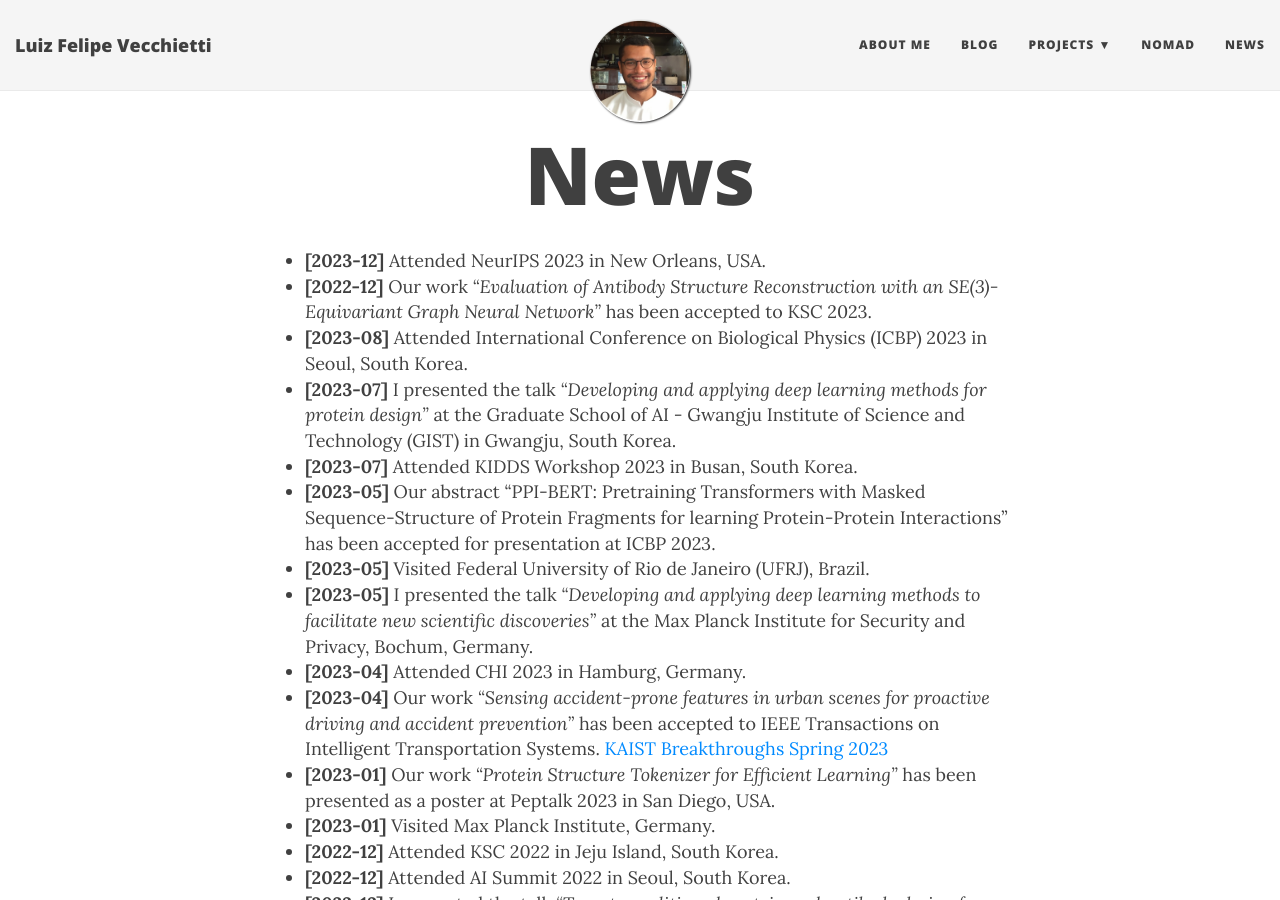
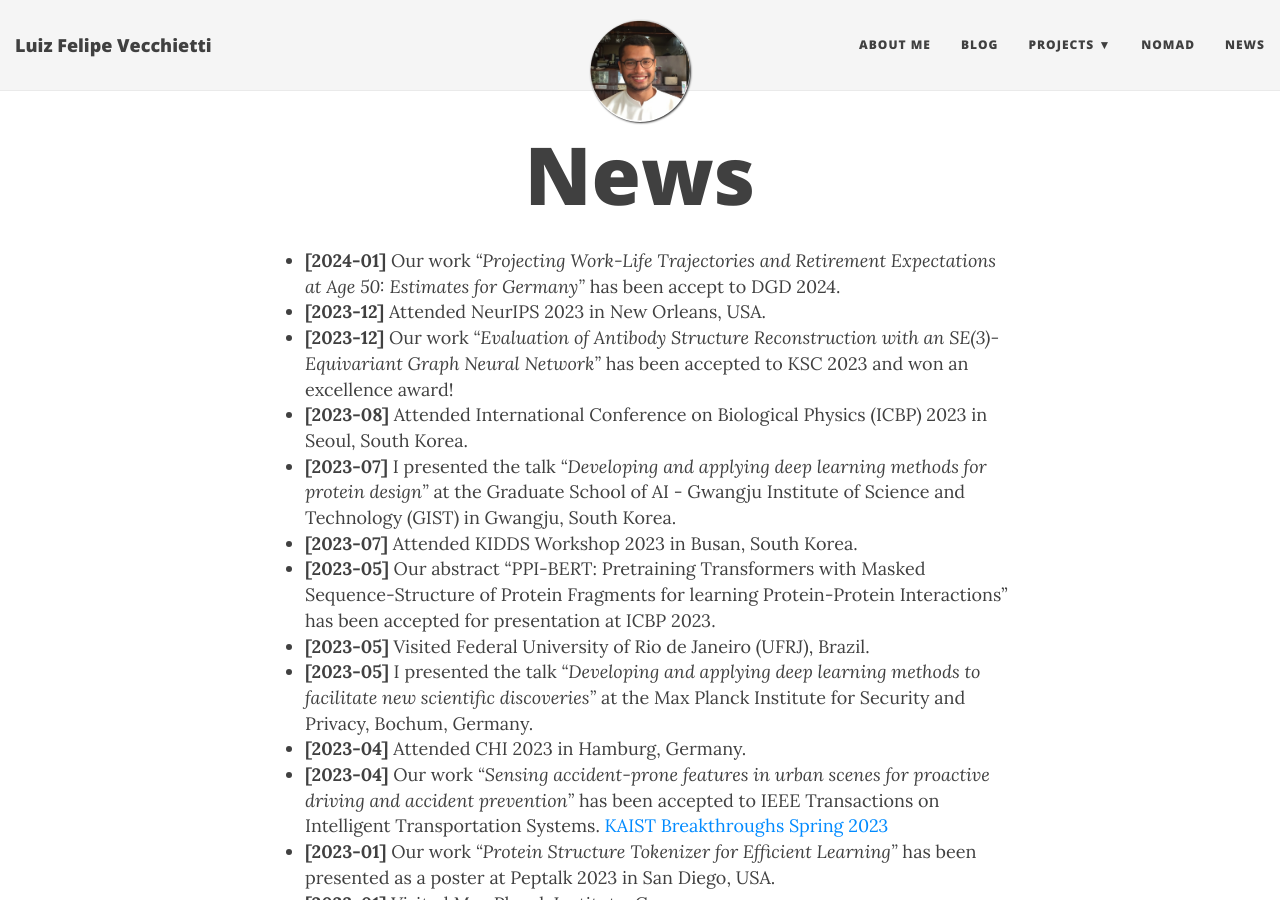
Before and after one commit to lfelipesv/lfelipesv.github.io, a Jekyll site: the page built from news.md, in a window 1280 px wide and 900 px high. Built offline with Jekyll 4.4.1, drawn with Linux system fonts in a browser that asks for light colours; nearby versions of some CDN libraries.

Commit message:
update news

```diff
--- a/news.md
+++ b/news.md
@@ -4,8 +4,9 @@ title: News
 subtitle:
 ---
 
+* **[2024-01]** Our work *"Projecting Work-Life Trajectories and Retirement Expectations at Age 50: Estimates for Germany"* has been accept to DGD 2024.
 * **[2023-12]** Attended NeurIPS 2023 in New Orleans, USA.
-* **[2022-12]** Our work *"Evaluation of Antibody Structure Reconstruction with an SE(3)-Equivariant Graph Neural Network"* has been accepted to KSC 2023.
+* **[2023-12]** Our work *"Evaluation of Antibody Structure Reconstruction with an SE(3)-Equivariant Graph Neural Network"* has been accepted to KSC 2023 and won an excellence award!
 * **[2023-08]** Attended International Conference on Biological Physics (ICBP) 2023 in Seoul, South Korea.
 * **[2023-07]** I presented the talk *"Developing and applying deep learning methods for protein design"* at the Graduate School of AI - Gwangju Institute of Science and Technology (GIST) in Gwangju, South Korea.
 * **[2023-07]** Attended KIDDS Workshop 2023 in Busan, South Korea.
```
